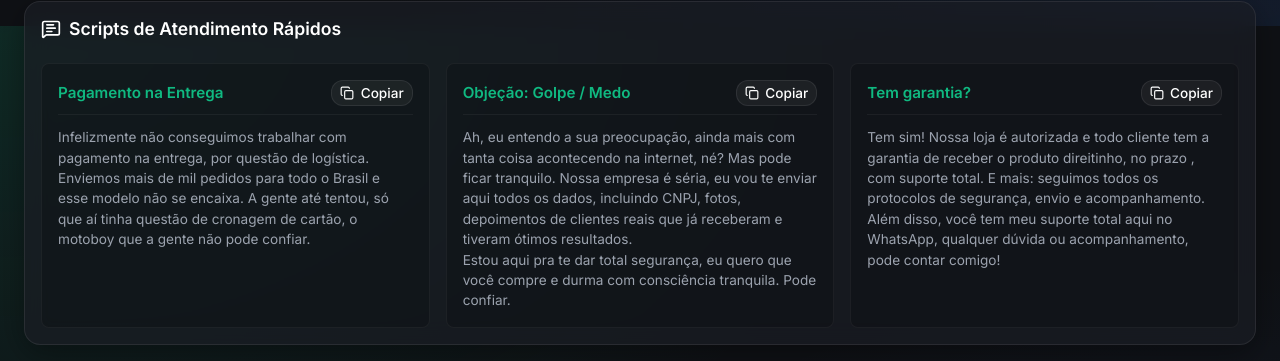
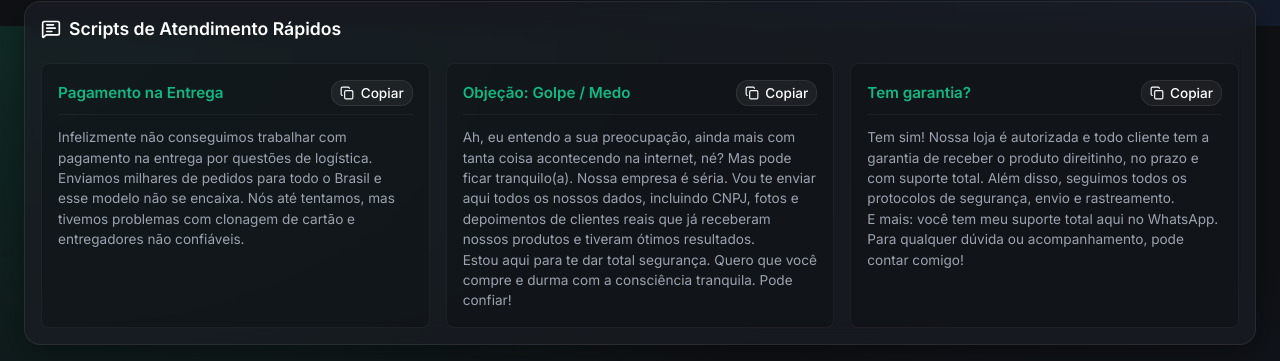
Before and after one commit to yuresilva1/planner-vendas, a React (Vite) app: page / in a window 1280 px wide. Shown: the part 774-1135 px from the top of the page. Built offline with nearby package versions, Linux system fonts and the light colour scheme; no server answers.

Commit message:
Corrige erros gramaticais e de digitacao nos scripts

```diff
--- a/src/components/ScriptsBoard.jsx
+++ b/src/components/ScriptsBoard.jsx
@@ -4,19 +4,19 @@ const SCRIPTS = [
   {
     id: 'pagamento-entrega',
     title: 'Pagamento na Entrega',
-    content: `Infelizmente não conseguimos trabalhar com pagamento na entrega, por questão de logística. Enviemos mais de mil pedidos para todo o Brasil e esse modelo não se encaixa. A gente até tentou, só que aí tinha questão de cronagem de cartão, o motoboy que a gente não pode confiar.`
+    content: `Infelizmente não conseguimos trabalhar com pagamento na entrega por questões de logística. Enviamos milhares de pedidos para todo o Brasil e esse modelo não se encaixa. Nós até tentamos, mas tivemos problemas com clonagem de cartão e entregadores não confiáveis.`
   },
   {
     id: 'golpe',
     title: 'Objeção: Golpe / Medo',
-    content: `Ah, eu entendo a sua preocupação, ainda mais com tanta coisa acontecendo na internet, né? Mas pode ficar tranquilo. Nossa empresa é séria, eu vou te enviar aqui todos os dados, incluindo CNPJ, fotos, depoimentos de clientes reais que já receberam e tiveram ótimos resultados.
-Estou aqui pra te dar total segurança, eu quero que você compre e durma com consciência tranquila. Pode confiar.`
+    content: `Ah, eu entendo a sua preocupação, ainda mais com tanta coisa acontecendo na internet, né? Mas pode ficar tranquilo(a). Nossa empresa é séria. Vou te enviar aqui todos os nossos dados, incluindo CNPJ, fotos e depoimentos de clientes reais que já receberam nossos produtos e tiveram ótimos resultados.
+Estou aqui para te dar total segurança. Quero que você compre e durma com a consciência tranquila. Pode confiar!`
   },
   {
     id: 'garantia',
     title: 'Tem garantia?',
-    content: `Tem sim! Nossa loja é autorizada e todo cliente tem a garantia de receber o produto direitinho, no prazo , com suporte total. E mais: seguimos todos os protocolos de segurança, envio e acompanhamento.
-Além disso, você tem meu suporte total aqui no WhatsApp, qualquer dúvida ou acompanhamento, pode contar comigo!`
+    content: `Tem sim! Nossa loja é autorizada e todo cliente tem a garantia de receber o produto direitinho, no prazo e com suporte total. Além disso, seguimos todos os protocolos de segurança, envio e rastreamento.
+E mais: você tem meu suporte total aqui no WhatsApp. Para qualquer dúvida ou acompanhamento, pode contar comigo!`
   }
 ];
 
```
